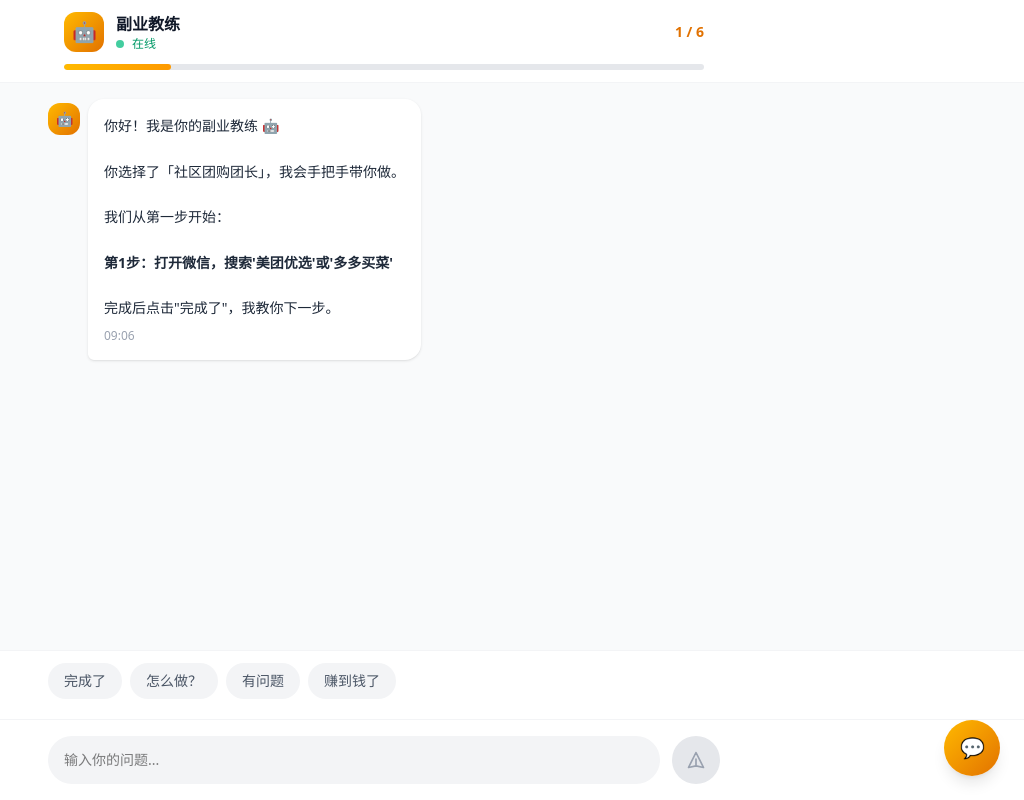
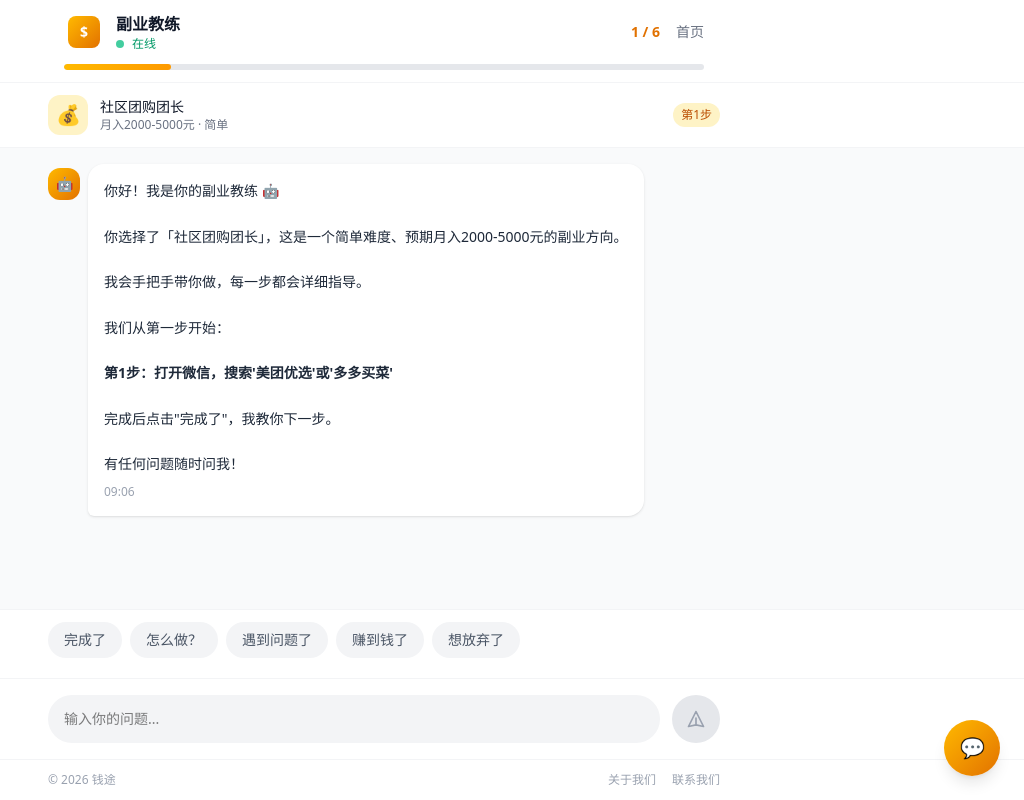
Before and after one commit to P4x1s/ai-side-hustle, a Next.js app: page /guide in a window 1280 px wide. Shown: the whole page, without its empty margins (256-1280 px from the left). Built offline with nearby package versions, Linux system fonts and the light colour scheme; no server answers.

Commit message:
feat: 优化AI教练页面 - 更丰富的回复、返回首页、更好的布局

```diff
--- a/src/app/guide/page.tsx
+++ b/src/app/guide/page.tsx
@@ -43,7 +43,7 @@ function GuideContent() {
     } else {
       const welcomeMessage: Message = {
         role: "ai",
-        content: `你好！我是你的副业教练 🤖\n\n你选择了「${hustleName}」，我会手把手带你做。\n\n我们从第一步开始：\n\n**第1步：${steps[0]}**\n\n完成后点击"完成了"，我教你下一步。`,
+        content: `你好！我是你的副业教练 🤖\n\n你选择了「${hustleName}」，这是一个${hustle.difficulty}难度、预期${hustle.potential}的副业方向。\n\n我会手把手带你做，每一步都会详细指导。\n\n我们从第一步开始：\n\n**第1步：${steps[0]}**\n\n完成后点击"完成了"，我教你下一步。\n\n有任何问题随时问我！`,
         timestamp: new Date(),
       };
       setMessages([welcomeMessage]);
@@ -78,53 +78,70 @@ function GuideContent() {
     setInput("");
     setIsLoading(true);
 
-    await new Promise((resolve) => setTimeout(resolve, 800));
+    await new Promise((resolve) => setTimeout(resolve, 1000));
 
     let aiResponse = "";
 
-    if (text.includes("完成了") || text.includes("好了") || text.includes("OK")) {
+    if (text.includes("完成了") || text.includes("好了") || text.includes("OK") || text.includes("ok")) {
       const nextStep = currentStep + 1;
       if (nextStep < steps.length) {
         setCurrentStep(nextStep);
+        const encouragements = [
+          "太棒了！👏 你做得很好！",
+          "厉害！继续保持这个节奏！",
+          "做得好！每一步都是进步！",
+          "完美！你已经掌握了这一步！",
+          "优秀！离成功又近了一步！",
+        ];
         const tips = [
-          "加油！每完成一步，你就离目标更近了。",
-          "做得好！保持这个节奏，很快就能看到成果。",
-          "太棒了！继续加油，你已经在正确的道路上了。",
-          "很好！记住，坚持是成功的关键。",
+          "小提示：如果遇到困难，随时可以问我。",
+          "记住：坚持是成功的关键。",
+          "做得不错！下一步会更有挑战性。",
+          "继续保持，你已经在正确的道路上了。",
+          "太好了！你的执行力很强！",
         ];
+        const randomEncouragement = encouragements[Math.floor(Math.random() * encouragements.length)];
         const randomTip = tips[Math.floor(Math.random() * tips.length)];
-        aiResponse = `太棒了！👏 第${currentStep + 1}步完成！\n\n${randomTip}\n\n下一步（第${nextStep + 1}步）：\n\n**${steps[nextStep]}**\n\n完成后继续点"完成了"。`;
+        aiResponse = `${randomEncouragement}\n\n第${currentStep + 1}步完成！\n\n${randomTip}\n\n下一步（第${nextStep + 1}步）：\n\n**${steps[nextStep]}**\n\n完成后继续点"完成了"。`;
       } else {
-        aiResponse = `🎉 恭喜你！所有步骤都完成了！\n\n你已经迈出了最重要的一步。现在：\n\n1️⃣ **开始执行** - 按照学到的方法去做\n2️⃣ **记录数据** - 记录每天的收入和支出\n3️⃣ **持续优化** - 根据反馈调整策略\n\n记住：\n• 坚持每天做一点，积少成多\n• 遇到问题随时问我\n• 赚到钱了一定要告诉我！\n\n祝你早日实现目标！💰`;
+        aiResponse = `🎉🎉🎉 恭喜你！所有步骤都完成了！\n\n你真的太棒了！能够坚持完成所有步骤，说明你是一个有执行力的人。\n\n接下来的建议：\n\n1️⃣ **立即行动** - 不要等，今天就开始做\n2️⃣ **记录数据** - 记录每天的收入和支出\n3️⃣ **持续优化** - 根据反馈调整策略\n4️⃣ **扩大规模** - 做得好就加大投入\n\n记住：\n• 坚持每天做一点，积少成多\n• 遇到问题随时问我\n• 赚到钱了一定要告诉我！\n\n祝你早日实现目标！💪💰`;
       }
-    } else if (text.includes("怎么做") || text.includes("详细") || text.includes("不会")) {
-      const stepDetails: Record<string, string> = {
-        "闲鱼": "打开闲鱼APP -> 点击'发布' -> 选择'卖闲置' -> 拍照或从相册选择商品图片 -> 填写商品描述和价格 -> 选择包邮 -> 发布",
-        "美团": "打开微信 -> 搜索'美团优选' -> 点击'成为团长' -> 填写个人信息和小区地址 -> 等待审核（通常1-2天） -> 审核通过后开始推广",
-        "抖音": "打开抖音APP -> 点击'+'发布视频 -> 选择相册中的视频 -> 添加标题和话题标签 -> 点击发布",
-        "小红书": "打开小红书APP -> 点击'+'发布笔记 -> 选择图片或视频 -> 撰写标题和正文 -> 添加话题标签 -> 发布",
+    } else if (text.includes("怎么做") || text.includes("详细") || text.includes("不会") || text.includes("具体")) {
+      const stepTips: Record<string, string> = {
+        "闲鱼": "闲鱼操作指南：\n\n1️⃣ 打开闲鱼APP\n2️⃣ 点击底部'+'按钮\n3️⃣ 选择'卖闲置'\n4️⃣ 拍照或从相册选择图片\n5️⃣ 填写商品名称和描述\n6️⃣ 设置价格（建议比1688贵30-50%）\n7️⃣ 选择包邮\n8️⃣ 点击发布\n\n小技巧：\n• 标题要包含关键词（如'全新'、'包邮'）\n• 图片要清晰，最好有实物图\n• 描述要详细，包括尺寸、材质等",
+        "美团": "美团优选团长注册指南：\n\n1️⃣ 打开微信\n2️⃣ 搜索'美团优选'\n3️⃣ 点击'成为团长'\n4️⃣ 填写手机号，获取验证码\n5️⃣ 填写个人信息和小区地址\n6️⃣ 上传身份证照片\n7️⃣ 等待审核（通常1-2天）\n8️⃣ 审核通过后开始推广\n\n小技巧：\n• 在小区业主群发布第一条团购信息\n• 选择水果、蔬菜等高频消费品\n• 保持良好的服务态度",
+        "抖音": "抖音中视频计划指南：\n\n1️⃣ 打开抖音APP\n2️⃣ 点击底部'+'按钮\n3️⃣ 选择相册中的视频（1分钟以上）\n4️⃣ 添加标题和话题标签\n5️⃣ 点击发布\n\n小技巧：\n• 前3秒要吸引人\n• 内容要有价值或有趣\n• 保持每天更新\n• 多参与热门话题",
+        "小红书": "小红书种草笔记指南：\n\n1️⃣ 打开小红书APP\n2️⃣ 点击底部'+'按钮\n3️⃣ 选择图片（建议3-9张）\n4️⃣ 撰写标题（20字以内）\n5️⃣ 撰写正文（200字以上）\n6️⃣ 添加话题标签\n7️⃣ 点击发布\n\n小技巧：\n• 图片要精美，光线好\n• 文案要真实，不要过度营销\n• 选择合适的发布时间（晚上7-9点）\n• 多与粉丝互动",
       };
 
       let detail = "";
-      for (const [key, value] of Object.entries(stepDetails)) {
+      for (const [key, value] of Object.entries(stepTips)) {
         if (steps[currentStep]?.includes(key)) {
           detail = value;
           break;
         }
       }
 
-      aiResponse = `关于这一步，我来详细帮你：\n\n**${steps[currentStep]}**\n\n${detail || "具体操作：\n1. 不要着急，慢慢来\n2. 按照提示一步步操作\n3. 遇到困难随时问我\n\n你可以告诉我具体哪里不会，我帮你解决。"}`;
-    } else if (text.includes("赚了") || text.includes("收入") || text.includes("钱")) {
-      aiResponse = `太好了！💰 有了收入说明方向对了！\n\n接下来建议：\n\n1️⃣ **记录数据**\n   - 今天赚了多少？\n   - 成本是多少？\n   - 净利润是多少？\n\n2️⃣ **分析优化**\n   - 什么方法效果最好？\n   - 什么时间段收入最高？\n   - 如何提高效率？\n\n3️⃣ **扩大规模**\n   - 能否增加投入？\n   - 能否拓展渠道？\n   - 能否开发新产品？\n\n4️⃣ **建立习惯**\n   - 每天固定时间做\n   - 保持稳定的输出\n   - 不要三天打鱼两天晒网\n\n你现在赚了多少？我帮你分析下一步怎么做。`;
-    } else if (text.includes("多久") || text.includes("时间")) {
-      aiResponse = `关于时间，给你一些参考：\n\n**起步期（1-2周）**\n• 熟悉流程，学习方法\n• 这个阶段可能还没收入\n• 重要的是打好基础\n\n**成长期（1-3个月）**\n• 开始有稳定收入\n• 逐步优化方法\n• 收入可能在1000-3000元\n\n**稳定期（3-6个月）**\n• 收入稳定增长\n• 建立了客户群\n• 月收入可能达到3000-5000元\n\n**爆发期（6个月以上）**\n• 收入大幅提升\n• 可能拓展多个渠道\n• 月收入可能达到5000-10000元\n\n记住：每个人的情况不同，关键是坚持。`;
-    } else if (text.includes("坚持") || text.includes("放弃") || text.includes("难")) {
-      aiResponse = `我理解你的感受。坚持确实不容易，但请记住：\n\n💪 **你不是一个人**\n很多人在开始时都会遇到困难，这是正常的。\n\n🎯 **设定小目标**\n不要想着一步登天，先设定小目标：\n• 今天赚到第一块钱\n• 本周完成5单\n• 本月收入达到1000元\n\n📊 **记录进步**\n每天记录你的进步，哪怕是小小的进步。\n回头看看，你会发现自己已经走了很远。\n\n🤝 **寻求支持**\n遇到困难可以问我，我会帮你解决。\n也可以找志同道合的朋友一起做。\n\n你现在遇到什么具体困难？告诉我，我帮你分析。`;
+      if (detail) {
+        aiResponse = `好的，我来详细教你这一步：\n\n${detail}`;
+      } else {
+        aiResponse = `关于「${steps[currentStep]}」，我来详细解释：\n\n**具体操作：**\n1. 不要着急，慢慢来\n2. 按照提示一步步操作\n3. 遇到困难随时问我\n\n**常见问题：**\n• 如果找不到入口，可以截图发给我\n• 如果注册遇到问题，告诉我具体错误\n• 如果不确定怎么做，我可以给你更详细的指导\n\n你现在具体哪里不会？告诉我，我帮你解决。`;
+      }
+    } else if (text.includes("赚了") || text.includes("收入") || text.includes("钱") || text.includes("收益")) {
+      aiResponse = `太好了！💰 有了收入说明方向对了！\n\n接下来建议你这样做：\n\n📊 **记录数据**\n• 今天赚了多少？\n• 成本是多少？\n• 净利润是多少？\n• 工作了多长时间？\n\n🔍 **分析优化**\n• 什么方法效果最好？\n• 什么时间段收入最高？\n• 如何提高效率？\n• 客户有什么反馈？\n\n📈 **扩大规模**\n• 能否增加投入？\n• 能否拓展渠道？\n• 能否开发新产品？\n• 能否提高单价？\n\n📅 **建立习惯**\n• 每天固定时间做\n• 保持稳定的输出\n• 不要三天打鱼两天晒网\n\n你现在赚了多少？我帮你分析下一步怎么做。`;
+    } else if (text.includes("多久") || text.includes("时间") || text.includes("周期")) {
+      aiResponse = `关于时间，给你一些参考：\n\n⏱️ **起步期（1-2周）**\n• 熟悉流程，学习方法\n• 这个阶段可能还没收入\n• 重要的是打好基础\n• 预期：0-500元\n\n📈 **成长期（1-3个月）**\n• 开始有稳定收入\n• 逐步优化方法\n• 建立了第一批客户\n• 预期：1000-3000元/月\n\n💪 **稳定期（3-6个月）**\n• 收入稳定增长\n• 有了稳定的客户群\n• 方法已经成熟\n• 预期：3000-5000元/月\n\n🚀 **爆发期（6个月以上）**\n• 收入大幅提升\n• 可能拓展多个渠道\n• 建立了品牌效应\n• 预期：5000-10000元/月\n\n记住：每个人的情况不同，关键是坚持。有些人可能更快，有些人可能更慢，但只要坚持，就一定能成功！`;
+    } else if (text.includes("坚持") || text.includes("放弃") || text.includes("难") || text.includes("不想")) {
+      aiResponse = `我理解你的感受。坚持确实不容易，但请记住：\n\n💪 **你不是一个人**\n很多人在开始时都会遇到困难，这是正常的。\n\n🎯 **设定小目标**\n不要想着一步登天，先设定小目标：\n• 今天赚到第一块钱\n• 本周完成5单\n• 本月收入达到1000元\n\n📊 **记录进步**\n每天记录你的进步，哪怕是小小的进步。\n回头看看，你会发现自己已经走了很远。\n\n🤝 **寻求支持**\n遇到困难可以问我，我会帮你解决。\n也可以找志同道合的朋友一起做。\n\n🎯 **想想初心**\n你为什么开始做这个副业？\n是为了给家人更好的生活？还是为了实现自己的梦想？\n\n现在遇到什么具体困难？告诉我，我帮你分析。`;
+    } else if (text.includes("怕") || text.includes("担心") || text.includes("风险")) {
+      aiResponse = `担心是很正常的，但过度担心会影响行动。\n\n🛡️ **降低风险的方法**\n• 从最小的成本开始\n• 不要一次性投入太多\n• 先测试市场反应\n• 保持充足的资金储备\n\n📊 **理性分析**\n• 最坏的情况是什么？\n• 能承受吗？\n• 有什么补救措施？\n• 成功的概率有多大？\n\n🎯 **渐进式投入**\n• 第一周：只投入时间\n• 第二周：投入少量资金\n• 第三周：根据效果调整\n• 一个月后：决定是否扩大\n\n记住：不行动才是最大的风险。试试看， worst case 也就是浪费一点时间。`;
+    } else if (text.includes("客户") || text.includes("客户") || text.includes("销售") || text.includes("推广")) {
+      aiResponse = `获客是副业成功的关键！这里给你一些实用的获客方法：\n\n📱 **线上渠道**\n• 朋友圈：每天发1-2条，不要刷屏\n• 小红书：发布相关内容，吸引精准客户\n• 抖音：拍短视频，展示产品或服务\n• 微信群：加入相关群组，提供价值\n\n🤝 **线下渠道**\n• 朋友推荐：最靠谱的获客方式\n• 社区活动：参与本地活动，认识新朋友\n• 口碑传播：服务好每个客户，让他们帮你推荐\n\n💡 **获客技巧**\n• 提供免费试用或体验\n• 给老客户推荐奖励\n• 收集客户好评和案例\n• 定期维护客户关系\n\n你现在有多少客户？是怎么获客的？`;
     } else {
       const responses = [
-        `收到！我来帮你。\n\n当前进度：第${currentStep + 1}步 / 共${steps.length}步\n\n当前任务：**${steps[currentStep]}**\n\n有什么具体问题吗？我可以：\n• 详细解释这一步怎么做\n• 帮你解决遇到的困难\n• 给你更多的建议和技巧`,
-        `好的，我来帮你。\n\n你现在在做：**${steps[currentStep]}**\n\n如果遇到困难，可以告诉我具体哪里不会。\n如果完成了，点"完成了"进入下一步。\n\n我会全程陪伴你，直到你成功！`,
-        `明白了。\n\n当前进度：${currentStep + 1}/${steps.length}\n\n**${steps[currentStep]}**\n\n有什么我可以帮你的吗？`,
+        `好的，我来帮你。\n\n当前进度：第${currentStep + 1}步 / 共${steps.length}步\n\n当前任务：**${steps[currentStep]}**\n\n有什么具体问题吗？我可以：\n• 详细解释这一步怎么做\n• 帮你解决遇到的困难\n• 给你更多的建议和技巧\n• 分享其他人的成功经验`,
+        `收到！我来帮你。\n\n你现在在做：**${steps[currentStep]}**\n\n如果遇到困难，可以告诉我具体哪里不会。\n如果完成了，点"完成了"进入下一步。\n\n我会全程陪伴你，直到你成功！`,
+        `明白了。\n\n当前进度：${currentStep + 1}/${steps.length}\n\n**${steps[currentStep]}**\n\n有什么我可以帮你的吗？\n\n你可以问我：\n• 这一步具体怎么做？\n• 遇到问题怎么解决？\n• 有什么技巧和经验？\n• 什么时候能赚到钱？`,
       ];
       aiResponse = responses[Math.floor(Math.random() * responses.length)];
     }
@@ -145,9 +162,11 @@ function GuideContent() {
         <div className="max-w-2xl mx-auto px-4 py-3">
           <div className="flex items-center justify-between">
             <div className="flex items-center gap-3">
-              <div className="w-10 h-10 bg-gradient-to-br from-amber-400 to-amber-600 rounded-xl flex items-center justify-center">
-                <span className="text-xl">🤖</span>
-              </div>
+              <a href="/" className="w-10 h-10 rounded-xl flex items-center justify-center hover:bg-gray-100 transition-colors">
+                <div className="w-8 h-8 bg-gradient-to-br from-amber-400 to-amber-600 rounded-lg flex items-center justify-center">
+                  <span className="text-white font-bold text-sm">$</span>
+                </div>
+              </a>
               <div>
                 <h1 className="font-bold text-gray-900">副业教练</h1>
                 <div className="flex items-center gap-2">
@@ -156,8 +175,13 @@ function GuideContent() {
                 </div>
               </div>
             </div>
-            <div className="text-sm font-semibold text-amber-600">
-              {currentStep + 1} / {steps.length}
+            <div className="flex items-center gap-4">
+              <div className="text-sm font-semibold text-amber-600">
+                {currentStep + 1} / {steps.length}
+              </div>
+              <a href="/" className="text-sm text-gray-500 hover:text-gray-700">
+                首页
+              </a>
             </div>
           </div>
 
@@ -171,6 +195,24 @@ function GuideContent() {
           </div>
         </div>
       </header>
+
+      {/* Hustle Info */}
+      <div className="bg-white border-b border-gray-100 px-4 py-3">
+        <div className="max-w-2xl mx-auto">
+          <div className="flex items-center gap-3">
+            <div className="w-10 h-10 bg-amber-100 rounded-xl flex items-center justify-center">
+              <span className="text-xl">💰</span>
+            </div>
+            <div className="flex-1">
+              <div className="font-medium text-gray-900 text-sm">{hustleName}</div>
+              <div className="text-xs text-gray-500">{hustle.potential} · {hustle.difficulty}</div>
+            </div>
+            <div className="text-xs px-2 py-1 bg-amber-100 text-amber-700 rounded-full">
+              {currentStep + 1 <= steps.length ? `第${currentStep + 1}步` : '已完成'}
+            </div>
+          </div>
+        </div>
+      </div>
 
       {/* Messages */}
       <main className="flex-1 overflow-auto p-4">
@@ -230,7 +272,7 @@ function GuideContent() {
       <div className="bg-white border-t border-gray-100 px-4 py-3">
         <div className="max-w-2xl mx-auto">
           <div className="flex gap-2 overflow-x-auto pb-2">
-            {["完成了", "怎么做？", "有问题", "赚到钱了"].map((reply) => (
+            {["完成了", "怎么做？", "遇到问题了", "赚到钱了", "想放弃了"].map((reply) => (
               <button
                 key={reply}
                 onClick={() => handleSend(reply)}
@@ -269,6 +311,17 @@ function GuideContent() {
           </button>
         </div>
       </div>
+
+      {/* Footer */}
+      <footer className="bg-white border-t border-gray-100 px-4 py-3">
+        <div className="max-w-2xl mx-auto flex items-center justify-between text-xs text-gray-400">
+          <span>© 2026 钱途</span>
+          <div className="flex gap-4">
+            <a href="/about" className="hover:text-gray-600">关于我们</a>
+            <a href="/contact" className="hover:text-gray-600">联系我们</a>
+          </div>
+        </div>
+      </footer>
     </div>
   );
 }
@@ -276,11 +329,12 @@ function GuideContent() {
 export default function GuidePage() {
   return (
     <Suspense fallback={
-      <div className="min-h-screen bg-gray-50">
-        <div className="flex items-center justify-center py-20">
-          <div className="w-16 h-16 bg-amber-100 rounded-2xl flex items-center justify-center animate-pulse">
+      <div className="min-h-screen bg-gray-50 flex items-center justify-center">
+        <div className="text-center">
+          <div className="w-16 h-16 mx-auto mb-4 bg-amber-100 rounded-2xl flex items-center justify-center animate-pulse">
             <span className="text-3xl">🤖</span>
           </div>
+          <h2 className="text-xl font-bold text-gray-900 mb-2">加载中...</h2>
         </div>
       </div>
     }>
```
